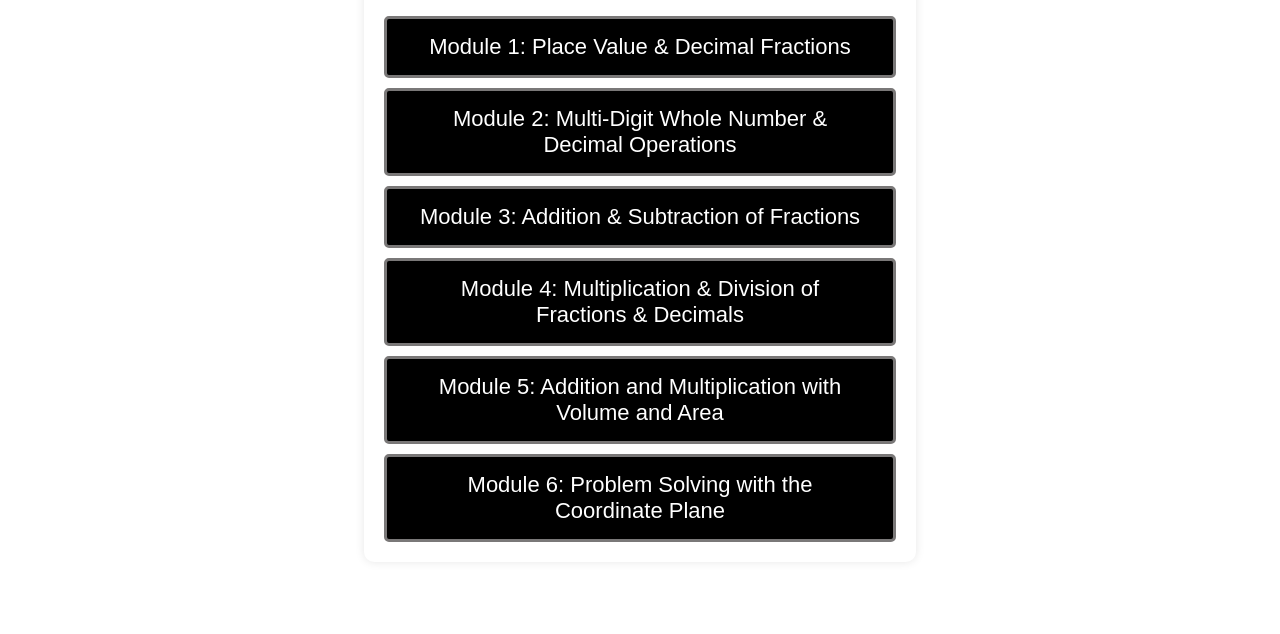
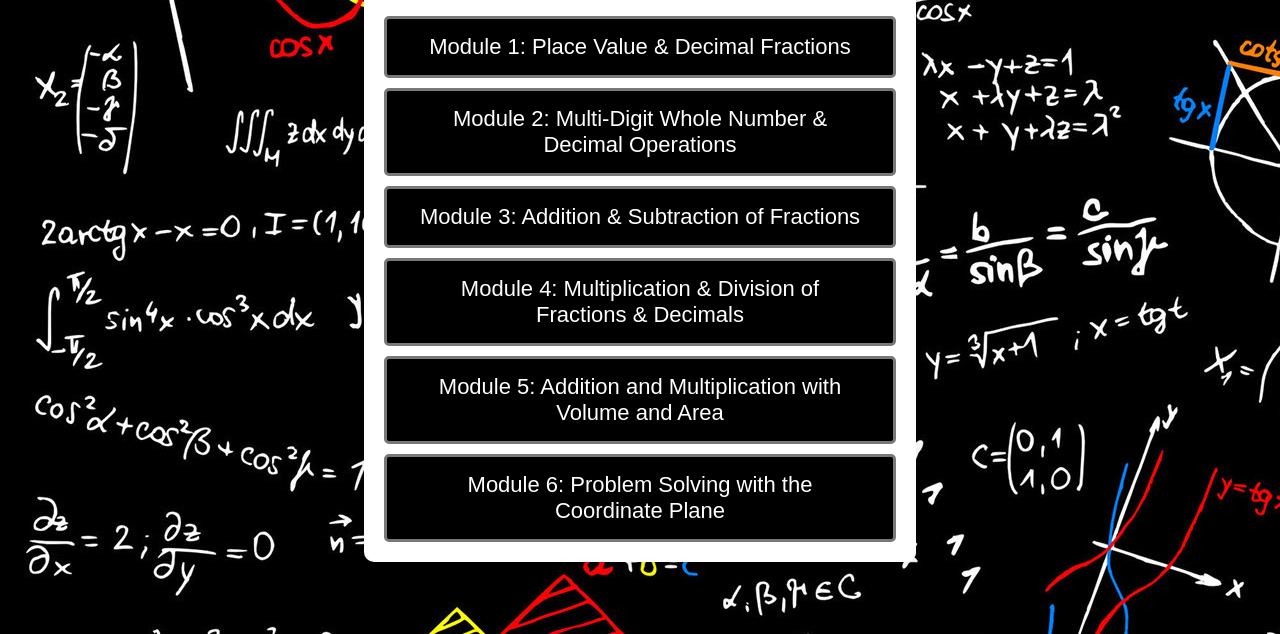
Before and after one commit to Ca11en1/PL-Project4, a plain HTML site: page index.html in a window 1280 px wide. Shown: the part 166-800 px from the top of the page. Drawn offline with Linux system fonts and the light colour scheme.

Commit message:
Update style.css

```diff
--- a/style.css
+++ b/style.css
@@ -5,7 +5,7 @@ body {
     height: 100vh;
     margin: 0;
     font-family: Arial, sans-serif;
-    background-image: url(/BG.jpeg/);
+    background-image: url(Assets/BG.jpeg);
     position: relative;
 }
 
```
